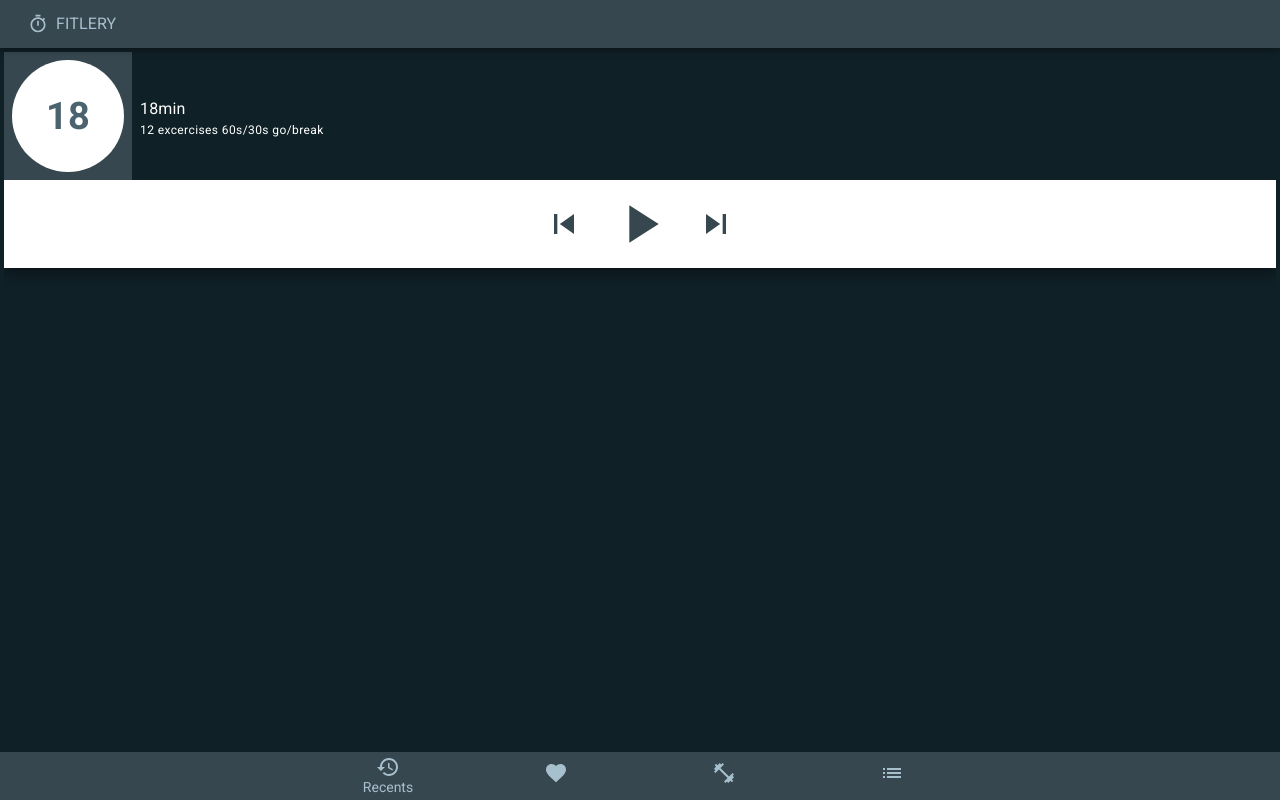
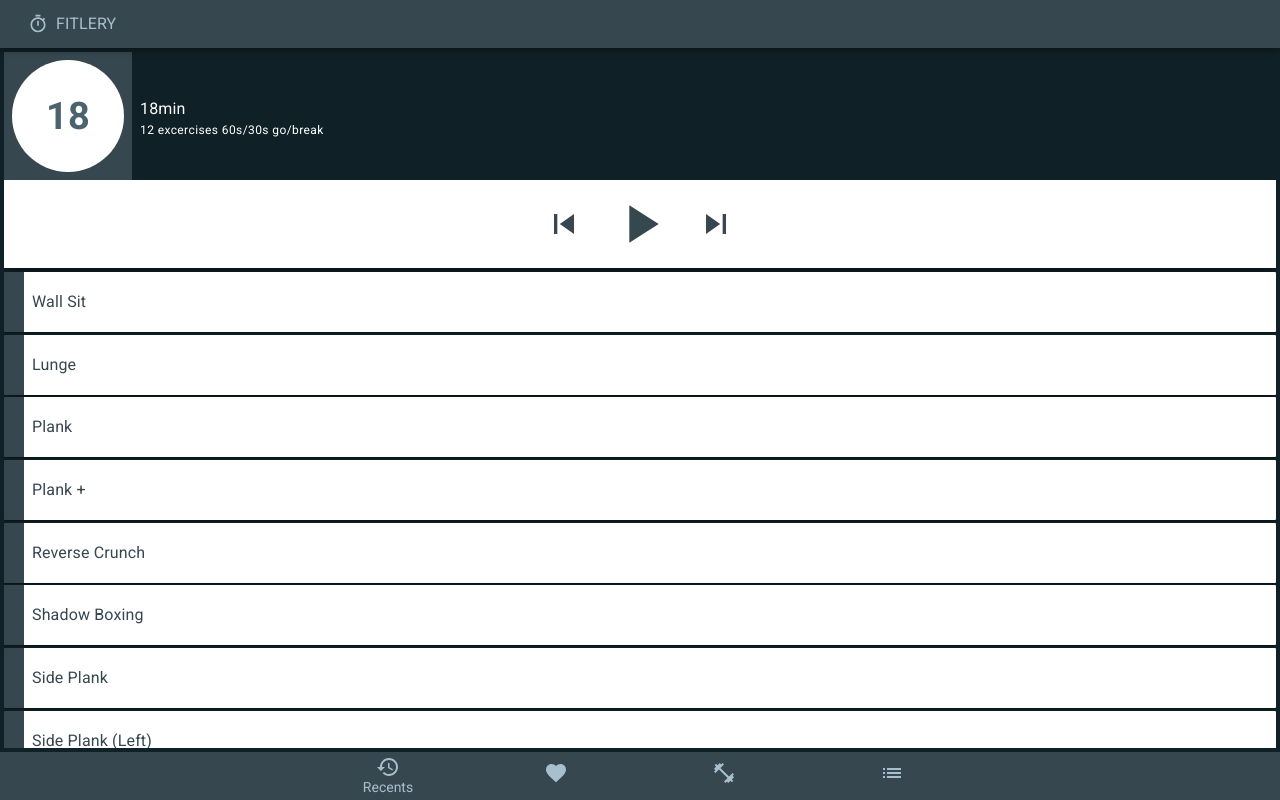
Before and after one commit to m00k/fitlery-web, a React (Create React App) app: page /recents in a window 1280 px wide. Built offline with nearby package versions, Linux system fonts and the light colour scheme.

Commit message:
feat(playlist): stub component

```diff
--- a/src/App.tsx
+++ b/src/App.tsx
@@ -6,7 +6,7 @@ import ExerciseList from './exercise/ExerciseList';
 import Main from './Main';
 import BottomNavigation from './navigation/BottomNavigation';
 import TopNavigation from './navigation/TopNavigation';
-import Player from './player/Player';
+import Playlist from './playlist/Playlist';
 import WorkoutList from './workout/WorkoutList';
 
 const App = () => {
@@ -21,7 +21,7 @@ const App = () => {
       <Main>
         <Route path="/workouts" component={WorkoutList} />
         <Route path="/exercises" component={ExerciseList} />
-        <Route path="/recents" component={Player} />
+        <Route path="/recents" component={Playlist} />
       </Main>
       <BottomNavigation />
     </Box>
--- a/src/exercise/ExerciseList.tsx
+++ b/src/exercise/ExerciseList.tsx
@@ -1,15 +1,16 @@
+import { Box } from '@material-ui/core';
 import React from 'react';
 import { usePlaylistStore } from '../playlist/PlaylistProvider';
 import Exercise from './Exercise';
 
-export default function ExerciseList() {
+export default function ExerciseList(props: any) {
   const [playlistState, ] = usePlaylistStore();
   const { exercises } = playlistState;
   return (
-    <>
+    <Box {...props}>
       {exercises.map(exercise =>
         <Exercise key={exercise.name} {...exercise}></Exercise>
       )}
-    </>
+    </Box>
   );
 }
--- /dev/null
+++ b/src/playlist/Playlist.tsx
@@ -0,0 +1,19 @@
+import useTheme from '@material-ui/core/styles/useTheme';
+import React from 'react';
+import ExerciseList from '../exercise/ExerciseList';
+import Player from '../player/Player';
+
+// TODO:
+// player position fixed, height max-content
+// exercise list height set to remaining space
+const Playlist = () => {
+  const theme = useTheme();
+  return (
+    <>
+      <Player />
+      <ExerciseList style={{marginTop: theme.spacing(.5)}}/>
+    </>
+  );
+}
+
+export default Playlist;
```
